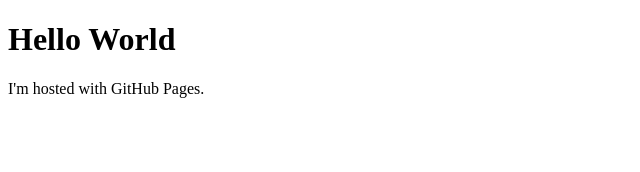
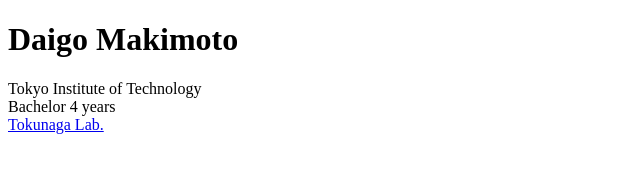
Before and after one commit to DaigoMakimoto/DaigoMakimoto.github.io, a plain HTML site: page index.html in a window 1280 px wide. Shown: the whole page, without its empty margins (0-640 px from the left). Drawn offline with Linux system fonts and the light colour scheme.

Commit message:
Write basic info.
基本的な情報を書いた

```diff
--- a/index.html
+++ b/index.html
@@ -1,7 +1,11 @@
 <!DOCTYPE html>
 <html>
 <body>
-<h1>Hello World</h1>
-<p>I'm hosted with GitHub Pages.</p>
+<h1>Daigo Makimoto</h1>
+<p>
+  Tokyo Institute of Technology<br>
+  Bachelor 4 years<br>
+  <a href="https://www.cl.c.titech.ac.jp/tokunaga/ja/topics"> Tokunaga Lab. </a>
+</p>
 </body>
 </html>
```
